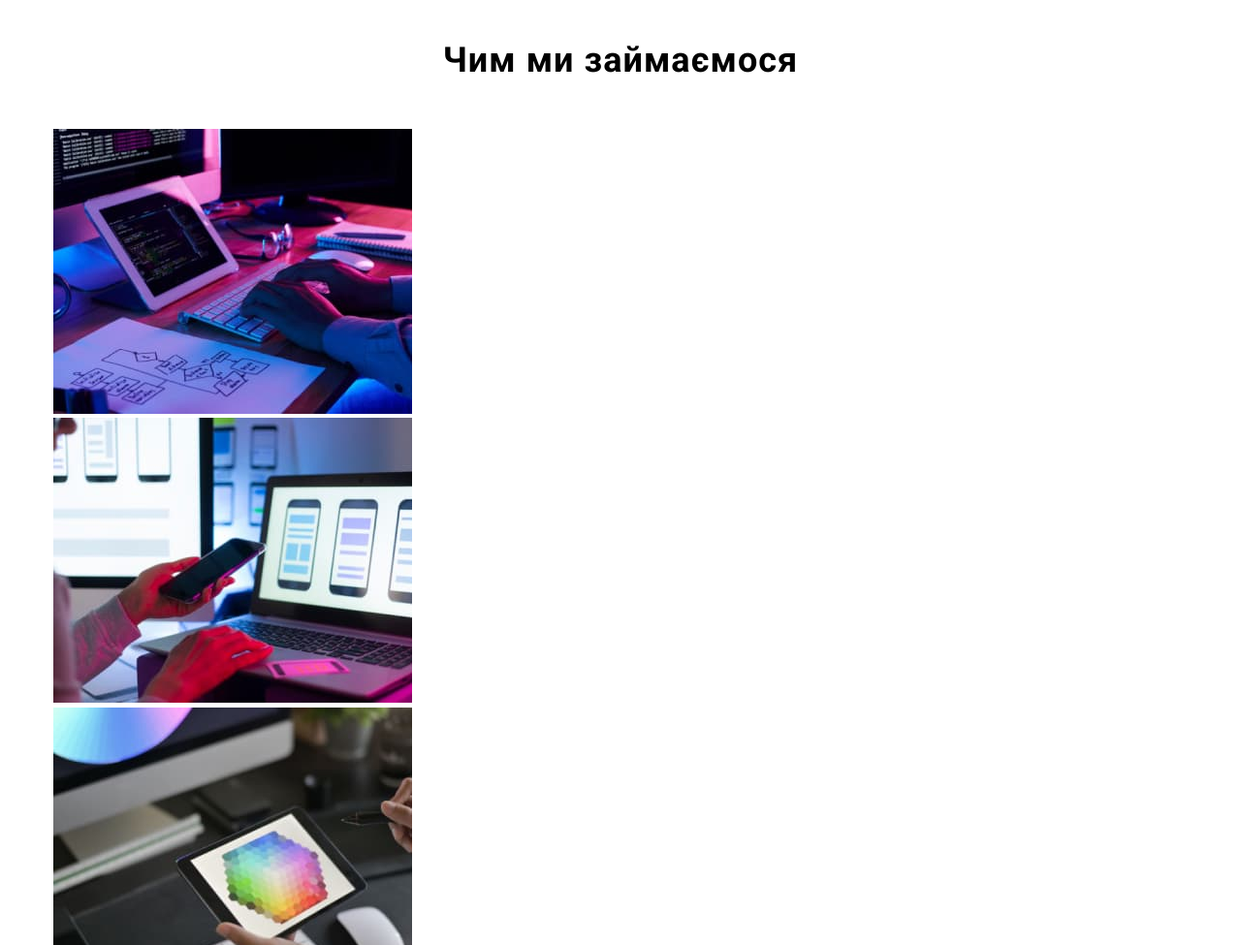
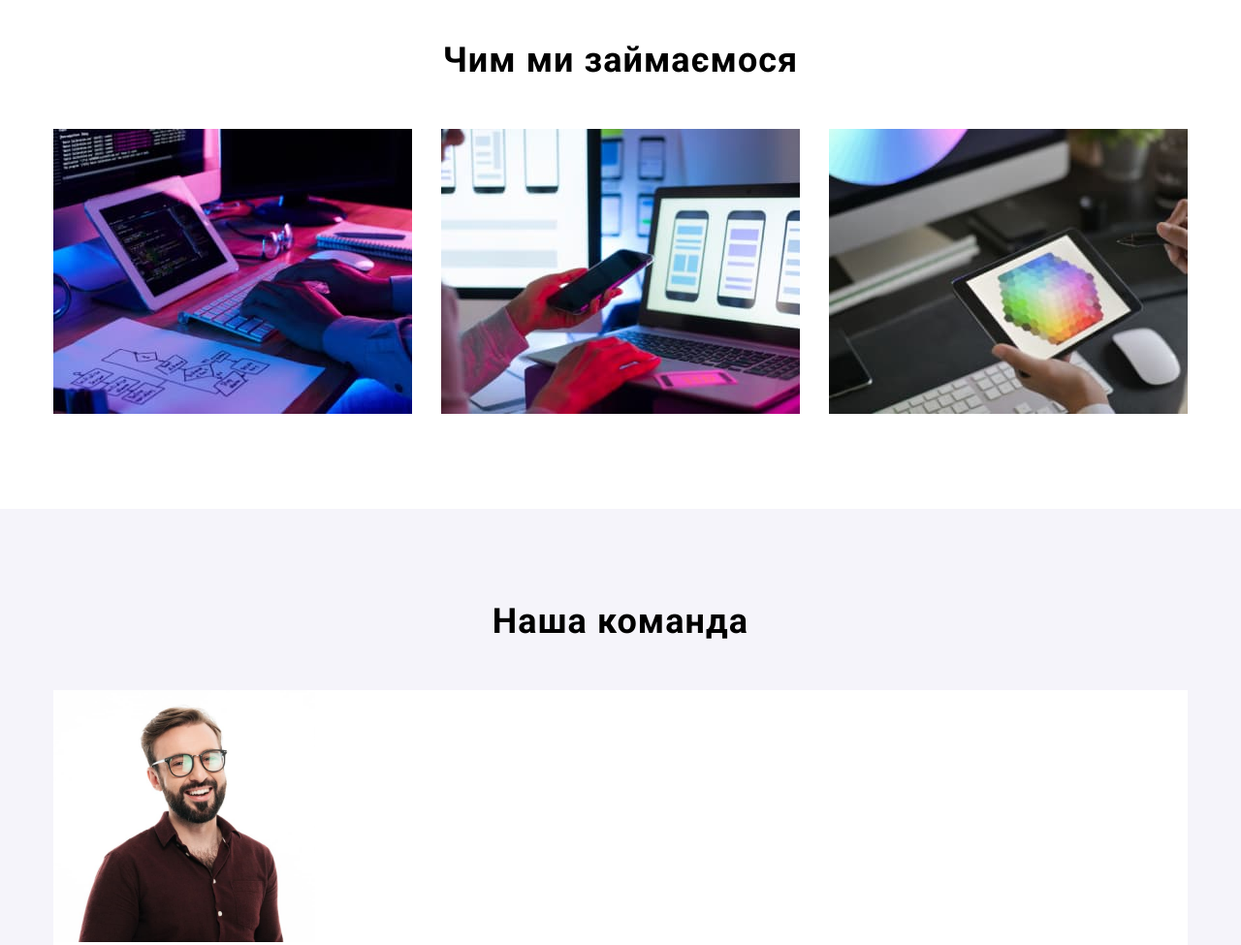
Before and after one commit to yuriiokhvatenko/goit-markup-hw-03, a plain HTML site: page index.html in a window 1280 px wide. Shown: the part 940-1915 px from the top of the page at 97% size. Drawn offline with nearby package versions, Linux system fonts and the light colour scheme.

Commit message:
finished projects

```diff
--- a/css/style.css
+++ b/css/style.css
@@ -203,6 +203,13 @@ border: transparent;
   text-align: center;
   letter-spacing: 0.03em;
 }
+.projects-list {
+  display: flex;
+  flex-wrap: wrap;
+  flex-basis: calc((100% - 30px * 2) / 3);
+  gap: 30px;
+  padding-bottom: 94px;
+}
 
 /* Team */
 .section.team {
--- a/index.html
+++ b/index.html
@@ -96,7 +96,7 @@
       <section class="section projects">
         <div class="container">
         <h2 class="projects-title">Чим ми займаємося</h2>
-        <ul class="list">
+        <ul class="projects-list list">
           <li>
             <img
               src="./images/our-bussines-keyboard-and-tablet.jpg"
```
